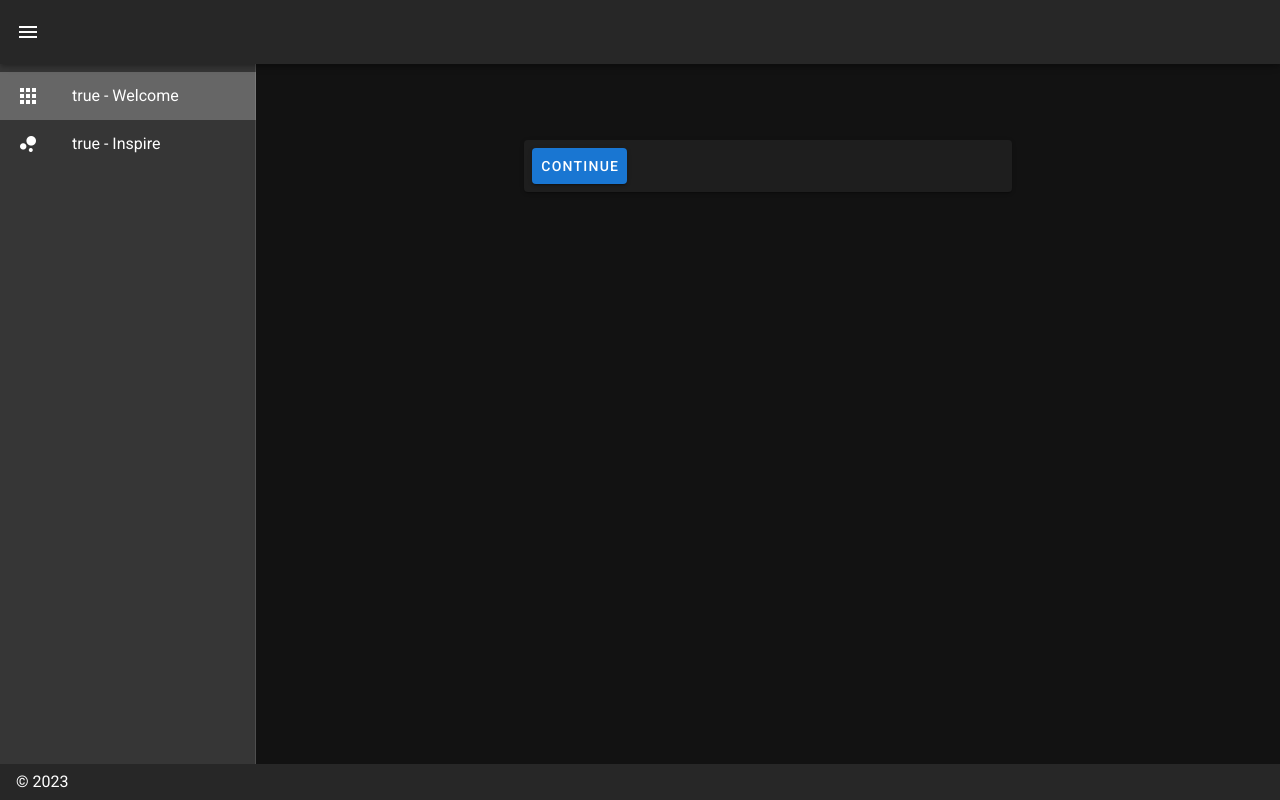
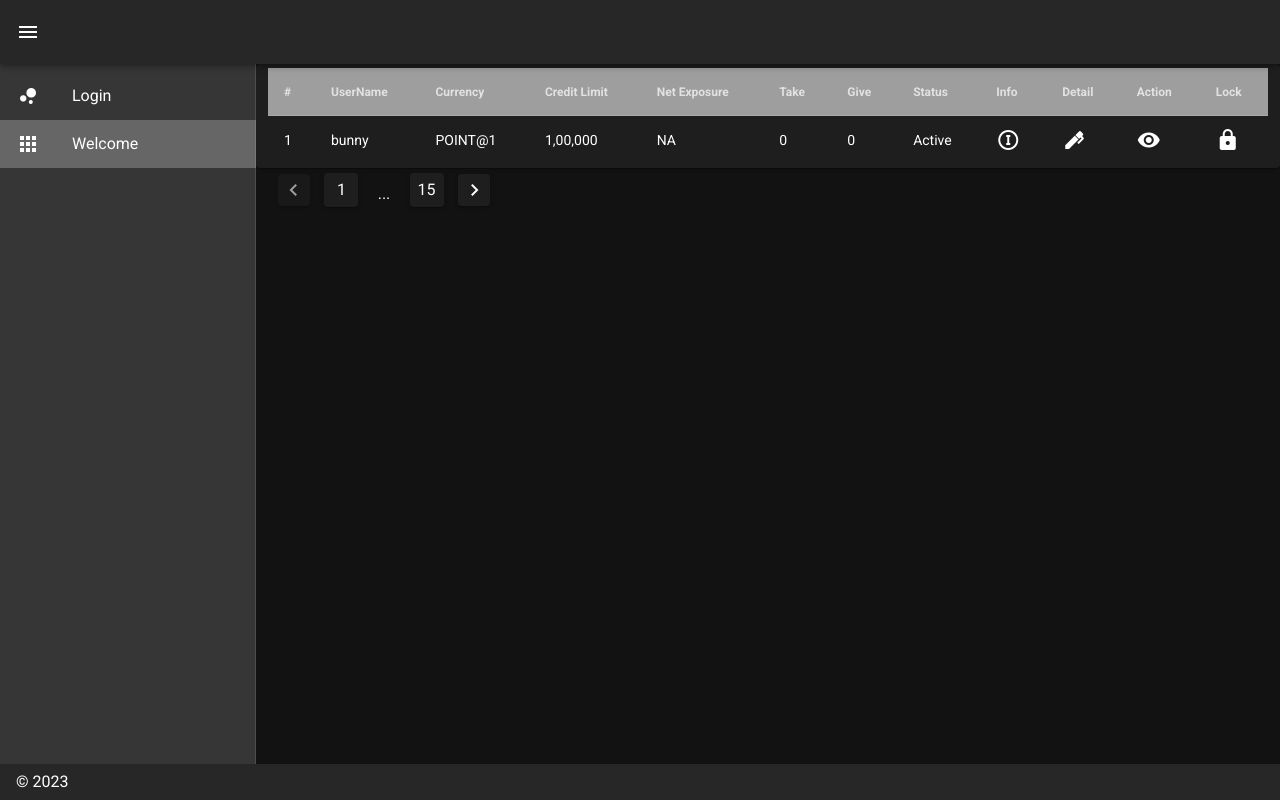
Before and after one commit to maheshwohlig/NewBackend, a Nuxt app in the folder my-app/: page / in a window 1280 px wide. Built offline with nearby package versions, Linux system fonts and the light colour scheme.

Commit message:
login page vuex

```diff
--- a/my-app/components/layouts/HeaderBar.vue
+++ b/my-app/components/layouts/HeaderBar.vue
@@ -1,7 +1,8 @@
 <template>
   <v-app-bar :clipped-left="clipped" fixed app>
     <v-app-bar-nav-icon @click.stop="drawer = !drawer" />
-    <v-toolbar-title>{{ titles }}</v-toolbar-title>
+    <!-- <v-toolbar-title>{{ title }}</v-toolbar-title> -->
+    <!-- <v-img height="inherit" :src="require('@/assets/Img/logo.png')"></v-img> -->
   </v-app-bar>
 </template>
 <script>
@@ -22,3 +23,4 @@ export default {
   },
 };
 </script>
+<style scoped></style>
--- a/my-app/components/layouts/sideBar.vue
+++ b/my-app/components/layouts/sideBar.vue
@@ -13,9 +13,7 @@
             <v-icon>{{ item.icon }}</v-icon>
           </v-list-item-action>
           <v-list-item-content>
-            <v-list-item-title
-              >{{ drawer }} - {{ item.title }}</v-list-item-title
-            >
+            <v-list-item-title> {{ item.title }}</v-list-item-title>
           </v-list-item-content>
         </v-list-item>
       </v-list>
@@ -31,14 +29,14 @@ export default {
       fixed: false,
       items: [
         {
+          icon: "mdi-chart-bubble",
+          title: "Login",
+          to: "/login",
+        },
+        {
           icon: "mdi-apps",
           title: "Welcome",
           to: "/",
-        },
-        {
-          icon: "mdi-chart-bubble",
-          title: "Inspire",
-          to: "/inspire",
         },
       ],
       right: true,
--- a/my-app/layouts/default.vue
+++ b/my-app/layouts/default.vue
@@ -48,10 +48,11 @@ export default {
 <style scoped>
 nav,
 main {
-  margin-top: 4rem !important;
-  max-height: calc(100% - 100px) !important;
+  /* margin-top: 4rem !important;
+  max-height: calc(100% - 100px) !important; */
 }
 .container {
   max-width: 100% !important;
+  padding: 0;
 }
 </style>
--- a/my-app/pages/index.vue
+++ b/my-app/pages/index.vue
@@ -1,16 +1,66 @@
 <template>
   <v-row justify="center" align="center">
-    <v-col cols="12" sm="8" md="6">
-      <v-card
-        ><v-card-actions>
-          <v-btn color="primary" nuxt to="/login"> Continue </v-btn>
-        </v-card-actions>
-      </v-card>
+    <v-col cols="12">
+      <div>
+        <v-simple-table class="py-1 px-3 elevation-1">
+          <template v-slot:default>
+            <thead>
+              <tr class="grey lighten-25">
+                <th class="text-left">#</th>
+                <th class="text-left">UserName</th>
+                <th class="text-left">Currency</th>
+                <th class="text-left">Credit Limit</th>
+                <th class="text-left">Net Exposure</th>
+                <th class="text-left">Take</th>
+                <th class="text-left">Give</th>
+                <th class="text-left">Status</th>
+                <th class="text-left">Info</th>
+                <th class="text-left">Detail</th>
+                <th class="text-left">Action</th>
+                <th class="text-left">Lock</th>
+              </tr>
+            </thead>
+            <tbody>
+              <tr>
+                <td>1</td>
+                <td>bunny</td>
+                <td>POINT@1</td>
+                <td>1,00,000</td>
+                <td>NA</td>
+                <td>0</td>
+                <td>0</td>
+                <td>Active</td>
+                <td>
+                  <v-icon>mdi-alpha-i-circle-outline</v-icon>
+                </td>
+                <td>
+                  <v-icon>mdi-pen</v-icon>
+                </td>
+                <td>
+                  <v-icon>mdi-eye</v-icon>
+                </td>
+                <td>
+                  <v-icon>mdi-lock</v-icon>
+                </td>
+              </tr>
+            </tbody>
+          </template>
+        </v-simple-table>
+
+        <v-flex xs12 md3 class="">
+          <v-pagination
+            v-model="page"
+            :length="15"
+            :total-visible="7"
+          ></v-pagination>
+        </v-flex>
+      </div>
     </v-col>
   </v-row>
 </template>
 
 <script>
+import axios from "axios";
 export default {
   name: "IndexPage",
 };
--- a/my-app/pages/login.vue
+++ b/my-app/pages/login.vue
@@ -89,13 +89,24 @@ export default {
       loading: false,
     };
   },
+  // computed: {
+  //   ...mapState({
+  //     userLoginVerify: (state) => state.user.userLoginVerify,
+  //   }),
+  // },
+  // mounted() {
+  //   this.accessToken = JSON.parse(localStorage.getItem("accessToken"));
+  //   if (this.accessToken) {
+  //     this.$router.push("/");
+  //   }
+  // },
   methods: {
     //user login function
     async userLogin() {
       const userForm = this.form;
       try {
         // user calling api
-        await this.$store.dispatch("", userForm);
+        await this.$store.dispatch("user/configLogin", userForm);
         this.$store.commit("snackbar/open", {
           text: "Login sucessfully",
           color: "success",
--- /dev/null
+++ b/my-app/store/user.js
@@ -0,0 +1,54 @@
+export const state = () => ({
+  data: {},
+  loading: false,
+  error: {},
+  userLoginVerify: {},
+});
+
+export const mutations = {
+  set_data(state, data) {
+    state.data = data;
+  },
+  set_user_verify_data(state, data) {
+    state.userLoginVerify = data;
+  },
+  set_error(state, data) {
+    state.error = data;
+  },
+  set_loading(state, data) {
+    state.loading = data;
+  },
+};
+export const actions = {
+  // user calling api
+  async configLogin({ commit }, userForm) {
+    try {
+      const response = await this.$axios({
+        method: "post",
+        // baseURL: process.env.USERS_API_URL,
+        url: "https://user-backend-api.zodexchange.com/api/member/memberLogin",
+        data: {
+          username: userForm.username,
+          password: userForm.password,
+          siteOrigin: "zodexchange.com",
+        },
+      });
+      console.log("response>>>>>", response);
+      if (response.data.value === true) {
+        commit("set_user_verify_data", response.data);
+        console.log(response.data);
+        localStorage.setItem("userData", JSON.stringify(response.data.data));
+        localStorage.setItem(
+          "accessToken",
+          JSON.stringify(response.data.data.memberData.accessToken)
+        );
+        this.$router.push("/config");
+        console.log(localStorage.getItem("userData"));
+      }
+      commit("set_loading", false);
+    } catch (error) {
+      console.log("errr>>", error);
+      console.log(error);
+    }
+  },
+};
```
